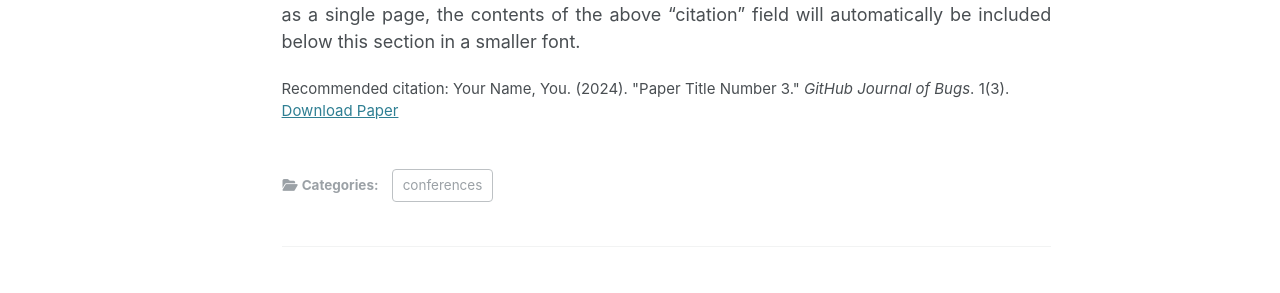
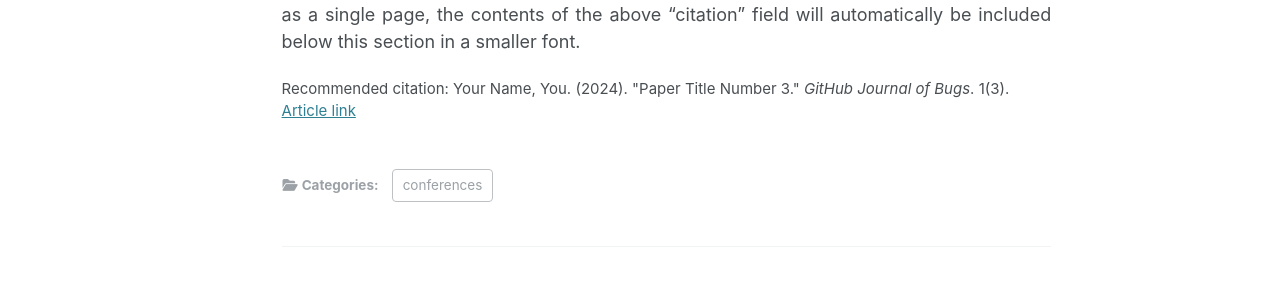
Before and after one commit to srahul21/srahul21.github.io, a Jekyll site: the page built from _publications/2024-02-17-paper-title-number-4.md, in a window 1280 px wide and 1126 px high. Shown: the part 279-572 px from the top of the window. Built offline with Jekyll 4.4.1, drawn with Linux system fonts in a browser that asks for light colours.

Commit message:
Update publication.html

```diff
--- a/_layouts/publication.html
+++ b/_layouts/publication.html
@@ -64,7 +64,7 @@ layout: default
       </p>
     {% elsif page.citation and page.paperurl %}
       <p style="font-size: smaller; margin-top: 20px;">Recommended citation: {{ page.citation }}<br />
-        <a href="{{ page.paperurl }}">Download Paper</a>
+        <a href="{{ page.paperurl }}">Article link</a>
       </p>
     {% elsif page.citation and page.slidesurl %}
       <p style="font-size: smaller; margin-top: 20px;">Recommended citation: {{ page.citation }}<br />
```
